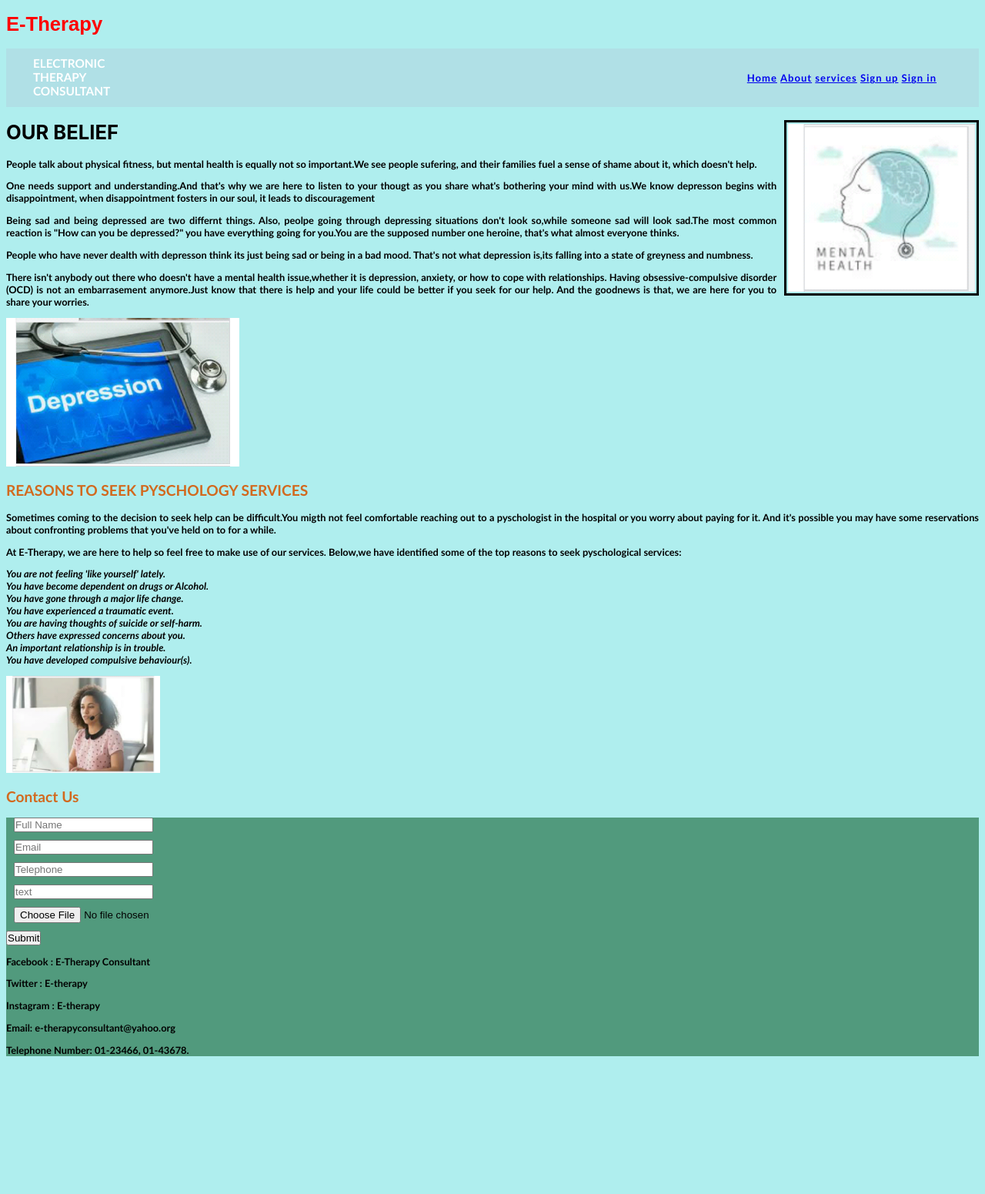
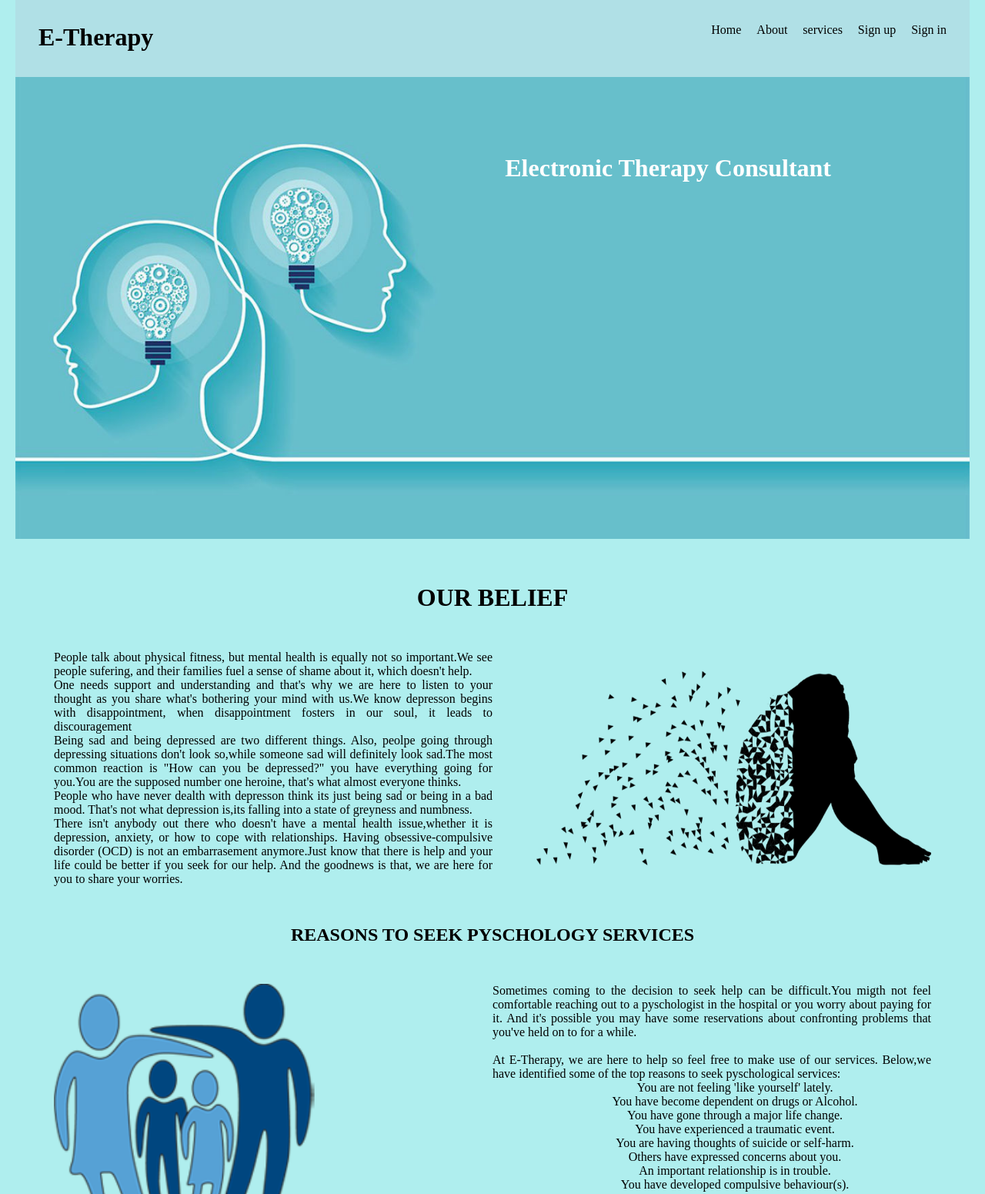
Before and after one commit to Blessing511/project, a plain HTML site: page index.html in a window 1280 px wide. Shown: the top 1551 px of the page at 77% size. Before the commit the page ends 1385 px from the top, so only its background shows below. Drawn offline with Linux system fonts and the light colour scheme.

Commit message:
commit message

```diff
--- a/index.html
+++ b/index.html
@@ -2,83 +2,94 @@
 <html lang="en">
 
 <head>
-
     <link rel="stylesheet" href="./stylesheet/style.css">
     <meta charset="UTF-8">
 </head>
 <title>E-THERAPY</title>
 
 <body>
-
-
-    <h1 class="title">E-Therapy</h1>
-
-    <nav>
-        <div class="E-Consulting"><b>Electronic Therapy Consultant<b></div>
-        <div>
+    <div class="navigation">
+        <h1 class="logo">E-Therapy</h1>
         <ul class="menu-session">
-                <div class="menu">
-                    <li><a href="a">Home</a></li>
-                    <li><a href="a">About</a></li>
-                    <li><a href="a">services</a></li>
-                    <li><a href="a">Sign up</a></li>
-                    <li><a href="a">Sign in</a></li>
+            <li><a href="#">Home</a></li>
+            <li><a href="#about">About</a></li>
+            <li><a href="#services">services</a></li>
+            <li><a href="#">Sign up</a></li>
+            <li><a href="#">Sign in</a></li>
         </ul>
     </div>
 
-    </nav>
+    <div class="E-Consulting">
+        <img src="./pictures/mental-health.jpg" alt="E-Theraphy">
+        <div class="eTitle">
+            <p><b>Electronic Therapy Consultant</b></p>
+        </div>
+    </div>
 
-
-    <img src="./pictures/Healthlogo.png" width="20%" height="19%" alt="Mental-health image"
-        class="float-img" />
+    <div class="container">
         <h1 class="sub-title">OUR BELIEF</h1>
-
-         <p>    People talk about physical fitness, but mental health is equally not so important.We see
-                people sufering, and their families fuel a sense of shame about it, which doesn't help.<p>
-            <p> One needs support and understanding.And that's why we are here to listen to your thougt as
+        <div id="about" class="belief">
+            <div class="belief-content">
+                <p> People talk about physical fitness, but mental health is equally not so important.We see
+                    people sufering, and their families fuel a sense of shame about it, which doesn't help.</p>
+                <p> One needs support and understanding and that's why we are here to listen to your thought as
                     you share what's bothering your mind with us.We know depresson begins with disappointment,
                     when disappointment fosters in our soul, it leads to discouragement</p>
 
-            <p> Being sad and being depressed are two differnt things. Also, peolpe going through depressing situations
-                don't look so,while someone sad will look sad.The most common reaction is "How can you be depressed?"
-                you have everything going for you.You are the supposed number one heroine, that's what almost everyone
+                <p> Being sad and being depressed are two different things. Also, peolpe going through depressing
+                    situations
+                    don't look so,while someone sad will definitely look sad.The most common reaction is "How can you be
+                    depressed?"
+                    you have everything going for you.You are the supposed number one heroine, that's what almost
+                    everyone
                     thinks.</p>
 
                 <p> People who have never dealth with depresson think its just being sad or being in a bad mood.
                     That's not what depression is,its falling into a state of greyness and numbness.</p>
 
-            <p> There isn't anybody out there who doesn't have a mental health issue,whether it is depression, anxiety, or how to cope with relationships. Having obsessive-compulsive disorder (OCD)
-                is not an embarrasement anymore.Just know that there is help and your life could be better if you seek for our help. And the goodnews is
+                <p> There isn't anybody out there who doesn't have a mental health issue,whether it is depression,
+                    anxiety,
+                    or how to cope with relationships. Having obsessive-compulsive disorder (OCD)
+                    is not an embarrasement anymore.Just know that there is help and your life could be better if you
+                    seek
+                    for our help. And the goodnews is
                     that, we are here for you to share your worries.</p>
                 </p>
+            </div>
+            <img src="./pictures/mental-health-3285625__480.png" alt="depressed image">
 
-        <img src="./pictures/Depression tab.png" alt="depressed image" width="24%" height="12%">
-        <h2>REASONS TO SEEK PYSCHOLOGY SERVICES</h2>
+    </div>
+    <h2 id=" services">REASONS TO SEEK PYSCHOLOGY SERVICES</h2>
+            <div class="psychology">
+                <img src="./pictures/logo-4people.png" alt="A consultant">
 
-
+                <div class="psychology-text">
                     <p> Sometimes coming to the decision to seek help can be difficult.You migth not feel comfortable
                         reaching out to a pyschologist in the hospital or you worry about paying for it.
-            And it's possible you may have some reservations about confronting problems that you've held on to for a while.
+                        And it's possible you may have some reservations about confronting problems that you've held on
+                        to for a
+                        while.
                     </p>
-        <p> At E-Therapy, we are here to help so feel free to make use of our services. Below,we have identified
+                    <br>
+                    <p> At E-Therapy, we are here to help so feel free to make use of our services. Below,we have
+                        identified
                         some of the top reasons to seek pyschological services: </P>
                     </p>
 
                     <ul>
-            <li><i>You are not feeling 'like yourself' lately. </i></li>
-            <li><i>You have become dependent on drugs or Alcohol. </i></li>
-            <li><i>You have gone through a major life change. </i></li>
-            <li><i>You have experienced a traumatic event. </i></li>
-            <li><i>You are having thoughts of suicide or self-harm. </i></li>
-            <li><i>Others have expressed concerns about you. </i></li>
-            <li><i>An important relationship is in trouble. </i></li>
-            <li><i>You have developed compulsive behaviour(s). </i></li>
+                        <li>You are not feeling 'like yourself' lately.</li>
+                        <li>You have become dependent on drugs or Alcohol. </li>
+                        <li>You have gone through a major life change. </li>
+                        <li>You have experienced a traumatic event. </li>
+                        <li>You are having thoughts of suicide or self-harm. </li>
+                        <li>Others have expressed concerns about you. </li>
+                        <li>An important relationship is in trouble. </li>
+                        <li>You have developed compulsive behaviour(s). </li>
                     </ul>
-
-    <img src="./pictures/Speakwithus.png" width="200px" ;height="100px" alt="A consultant">
-
+                </div>
+            </div>
             <h2>Contact Us</h2>
-
+        </div>
         <div>
             <div class="form">
                 <form>
@@ -91,19 +102,11 @@
                     <button>Submit</button>
 
                 </form>
-                <p>Facebook : E-Therapy Consultant</p>
-                <p>Twitter : E-therapy</p>
-                <p>Instagram : E-therapy</p>
-                <p>Email: e-therapyconsultant@yahoo.org</p>
-                <p>Telephone Number: 01-23466, 01-43678.</p>
-
-
-
             </div>
-
-
         </div>
-
+        <footer>
+            &copy;2019 All right reserves E-Therapy
+        </footer>
 
 </body>
 
--- a/stylesheet/style.css
+++ b/stylesheet/style.css
@@ -1,106 +1,123 @@
 * {
-    margin: 10;
-    padding: 0;
-    box-sizing: border-box;
+    margin: 0;
 
 }
 
-body {
-    font-size: 80%;
-    text-align: justify;
-    font-family: 'Trebuchet MS', 'Lucida Sans Unicode', 'Lucida Grande', 'Lucida Sans', Arial, sans-serif;
+html, body {
+    margin: 0 10px;
+    font-family: 'sans-serif';
     background: paleturquoise;
 }
 
-
-input,textarea {
-    display: block;
-    margin: 10px;
+.navigation{
+    height: 40px;
+    background-color: powderblue;
+    display: flex;
+    flex-wrap: wrap;
+    justify-content: space-between;
+    padding: 30px;
 }
 
-.title {
-    color: red;
-    font-family: "sarabum", sans-serif
+ul{
+    display: flex;
+    flex-wrap: wrap;
+    justify-content: space-around;
 }
 
-.sub-title {
-    color: rgb(rgba(255, 0, 0, 0.61), rgba(92, 161, 92, 0.623), rgba(0, 26, 255, 0.596));
-    font-family: -apple-system, BlinkMacSystemFont, 'Segoe UI', Roboto, Oxygen, Ubuntu, Cantarell, 'Open Sans', 'Helvetica Neue', sans-serif;
-
+li{
+    list-style-type: none;
+    margin-left: 20px;
 }
 
-.form {
-    background-color: rgba(34, 112, 69, 0.664);
-
+a{
+    text-decoration: none;
+     color: black
 }
 
-.E-Consulting {
-    width: 15%;
-    float: left;
-    text-transform: uppercase;
-    color: #fff;
-    font-size: 10px;
-    text-align: left;
-    padding-left: 2%;
+.E-Consulting{
+    text-align: center;
+    color: white;
+    font-size: xx-large;
 }
 
-.menu-session {
-    display: flex;
-    justify-content: space-between;
+.E-Consulting img{
+   width: 100%;
+   height: 600px;
+   object-fit: cover;
 }
 
-.float-img {
-    float: right;
-    clear: right;
-    margin-left: 10px;
-    margin-bottom: 3px;
-    border: solid black;
-    padding: 2px;
+.eTitle{
+    position: absolute;
+    right: 200px;
+    top: 200px;
 }
 
-.menu-session {
-    text-decoration: whitesmoke;
-    color: #fff;
-    letter-spacing: 1px;
-    display: block;
-    padding: 0 25px;
-    margin-right: 20px;
-    font-size: 13px;
-    line-height: 30px;
-    position: relative;
-    z-index: 1;
-
+.container{
+    margin-top: 50px;
+    text-align: center;
 }
 
-nav {
-    position: relative;
-    padding: 10px;
-    text-align: right;
-    background: powderblue;
-    margin: o auto;
-    width: 100%;
-    }
-
-.menu-session li {
-    list-style: none;
-    display: inline-block;
-
+.belief{
+    display: flex;
+    flex-wrap: wrap;
+    justify-content: space-between;
+    margin: 50px;
 }
 
-.list-item{
-    list-style: none;
-    display: list-item;
+.belief img{
+    width: 45%;
 }
 
-.E-Consulting {
-    width: 10%;
-    float: left;
-    text-transform: uppercase;
-    color: solid black;
-    font-size: 120%;
+.psychology img{
+    width: 30%
+}
+
+.belief-content{
+    width: 50%;
+    text-align: justify;
+}
+
+.psychology{
+    display: flex;
+    flex-wrap: wrap;
+    justify-content: space-between;
+    margin: 50px;
+}
+
+.psychology-text{
+    width: 50%;
+    text-align: justify;
+}
+
+.psychology-text ul li{
     text-align: left;
-    padding-left: 2%;
 }
-h2{
-    color: chocolate;
+
+input{
+    width: 170px;
+    height: 30px;
+    border: 2px solid grey;
+    margin: 10px;
+    border-radius: 5px;
+    padding: 10px;
 }
+
+.form button{
+    background: #67BFCB;
+    border: 2px solid white;
+    width: 100px;
+    height: 50px;
+    color: white;
+    border-radius: 5px;
+}
+
+.form{
+    margin-top: 50px;
+}
+
+footer{
+    background-color: lightgrey;
+    text-align: center;
+    padding: 40px;
+    margin-top: 20px;
+}
```
Also changed, not shown: pictures/Couple--Counselling-Crows-Nest.jpg (added), pictures/Oct22_18_862457080.png (added), pictures/logo-4people.png (added), pictures/mental-health-3285625__480.png (added), pictures/mental-health-promo.jpg (added), pictures/mental-health.jpg (added). Lines whose indentation alone changed are shown as unchanged.
